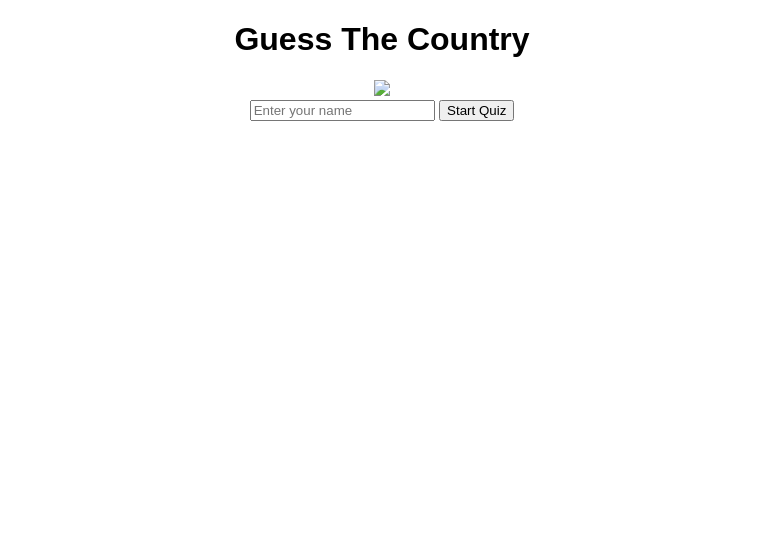
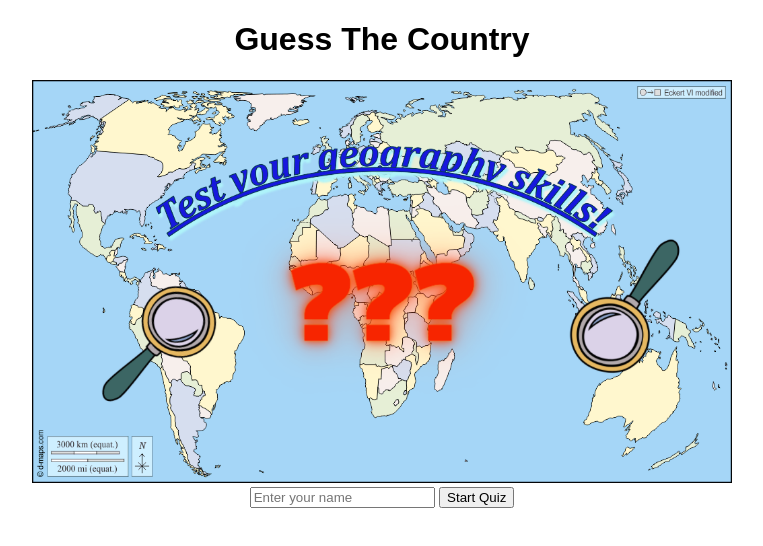
Before and after one commit to PaulMyers1999/ContryQuiz, a plain HTML site: page index.html in a window 1280 px wide. Shown: the whole page, without its empty margins (258-1021 px from the left). Drawn offline with Linux system fonts and the light colour scheme.

Commit message:
Update index.html

```diff
--- a/index.html
+++ b/index.html
@@ -31,7 +31,7 @@ function clearLeaderboard() {
 	<body>
 		<div id="startScreen">
 		<h1>Guess The Country</h1>
-		<img src="world_map.png" width="700px" length="700px" text-align: center; /> <br />
+		<img src="County Outline Quiz/world_map.png" width="700px" length="700px" text-align: center; /> <br />
 		<input id="nameInput" placeholder="Enter your name" type="text"/>
 		<button onclick="startGame()">Start Quiz</button>
 		</div>
```
